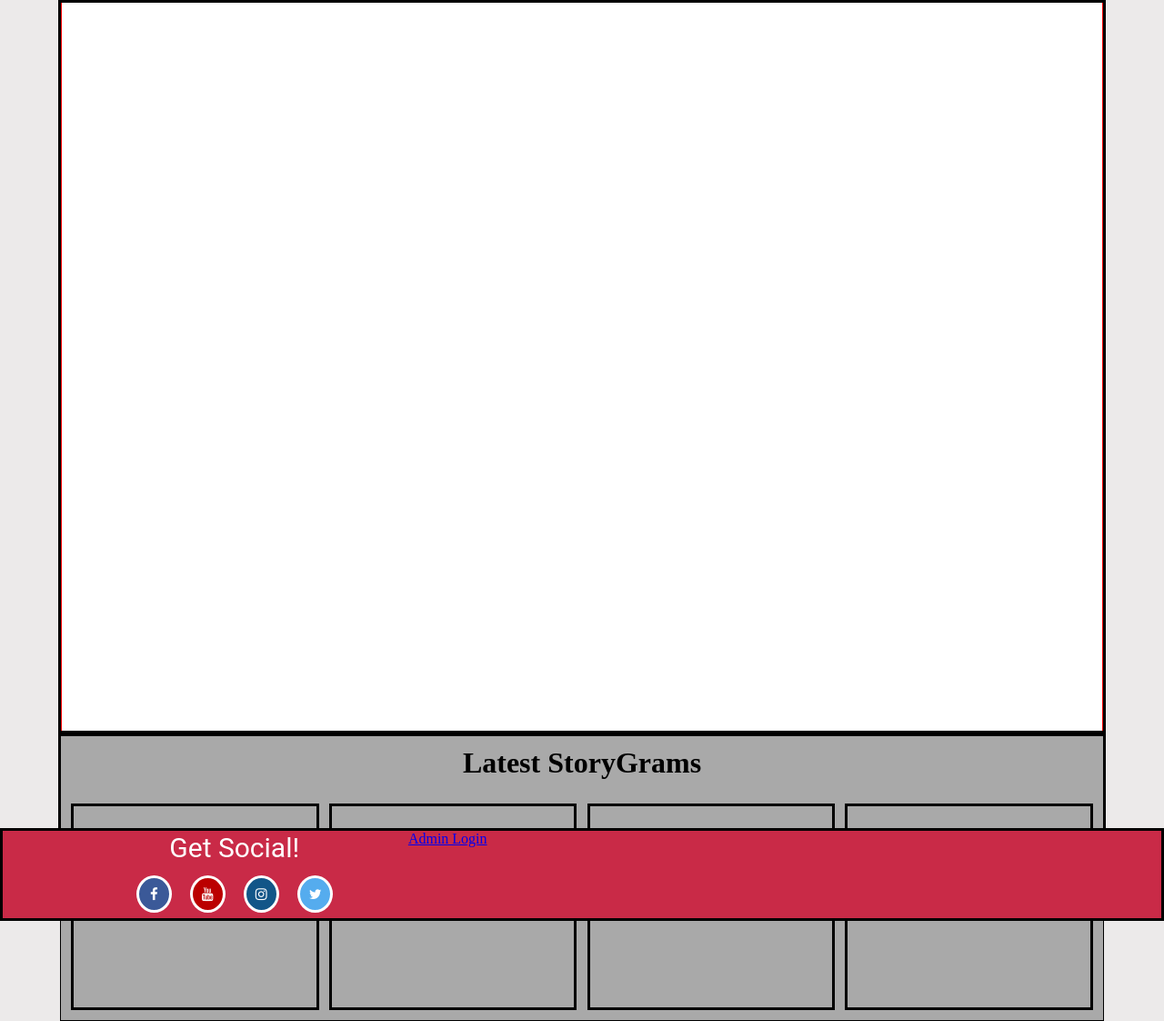
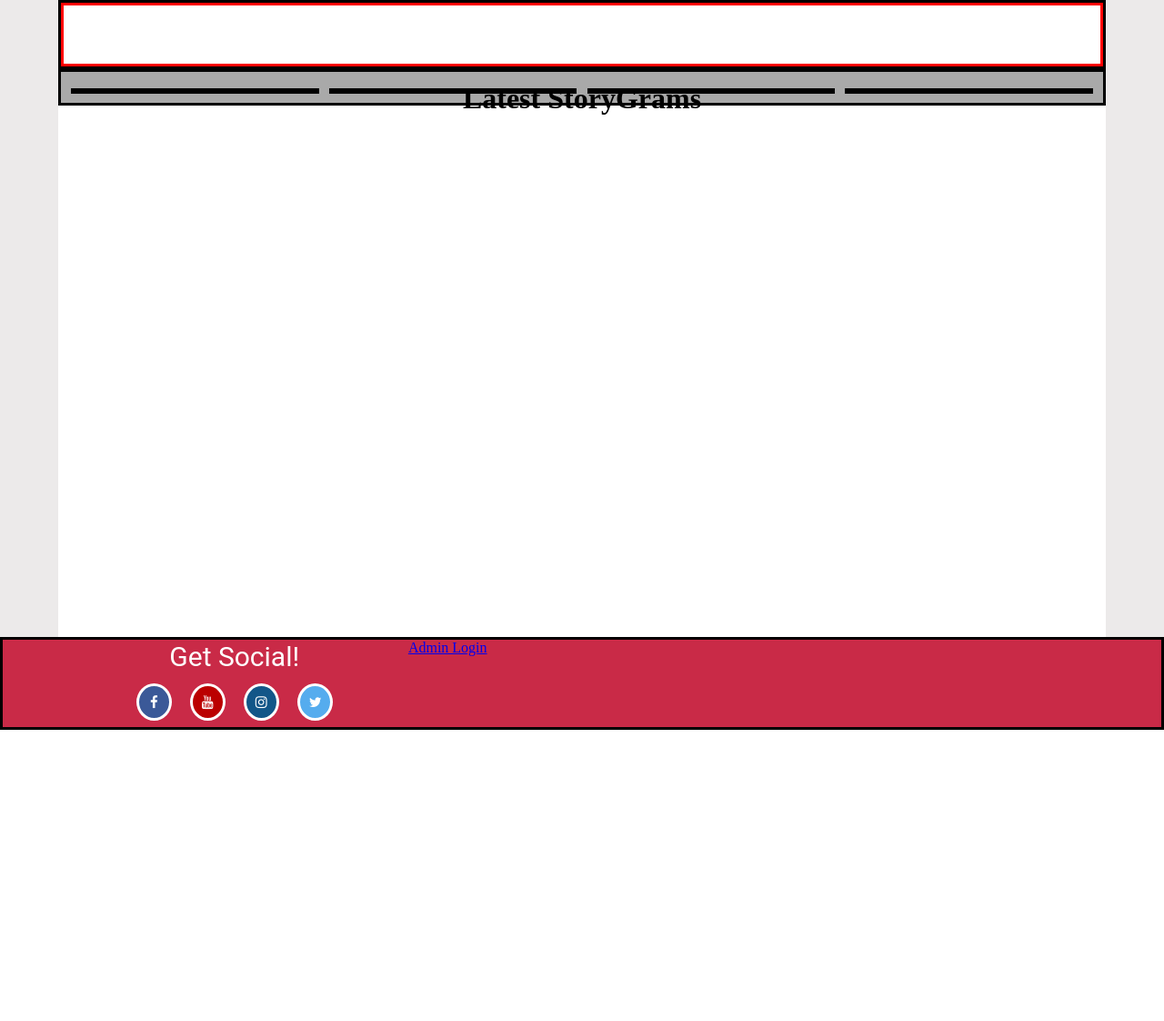
Before and after one commit to julienbonin/VRSTORYGRAM, a PHP site: page / in a window 1280 px wide. Shown: the part 100-1222 px from the top of the page at 91% size. After the commit the page ends 902 px from the top, so only its background shows below. Run offline with PHP 8.4, Linux system fonts and the light colour scheme; some libraries are stand-ins or nearby versions.

Commit message:
Changes to Index Content_div
Commented border styles and change height to auto

```diff
--- a/css/style.css
+++ b/css/style.css
@@ -164,12 +164,14 @@ footer {
 .featured_content {
   border-style: solid;
   border-color: red;
+  /**
   border-top: none;
   border-bottom: none;
   border-width: thin;
+  **/
   background-color: white;
   margin: .25%;
-  height: 800px;
+  height: auto; /** <-- changed this to auto for testing **/
 }
 .newest_content {
   display: grid;
```
